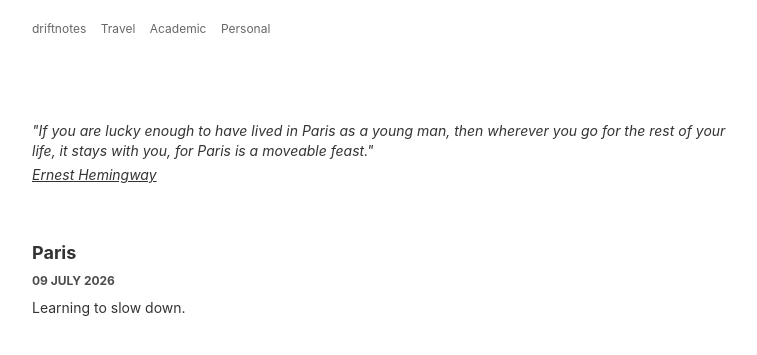
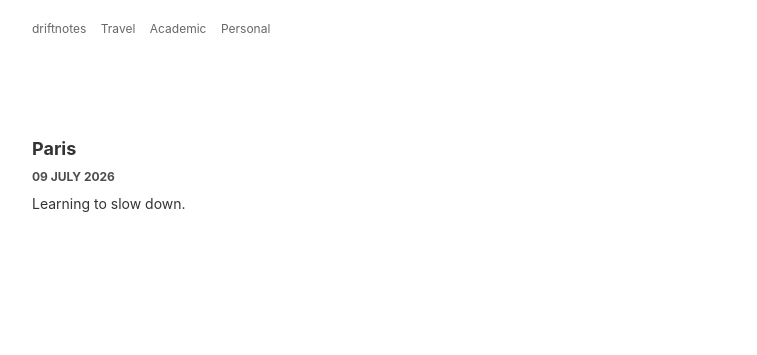
Before and after one commit to driftnotes/driftnotes.github.io, a Jekyll site: the page built from index.html, in a window 1280 px wide. Shown: the top 355 px of the page, without its empty margins (258-1015 px from the left). Built offline with Jekyll 4.4.1, drawn with Linux system fonts in a browser that asks for light colours.

Commit message:
Update index.html

```diff
--- a/index.html
+++ b/index.html
@@ -17,12 +17,6 @@ layout: null
 <body>
     {% include nav.html %}
     <div id='blog' class='wrap'>
-        <div id='intro'>
-            <div class='quote'>
-                <p>"If you are lucky enough to have lived in Paris as a young man, then wherever you go for the rest of your life, it stays with you, for Paris is a moveable feast."</p>
-                <a href='https://en.wikipedia.org/wiki/A_Moveable_Feast' target='_blank'>Ernest Hemingway</a>
-            </div>
-        </div>
         <div id='posts' class='section'>
             {% for post in site.posts %}
                 <div class='post-row'>
```
